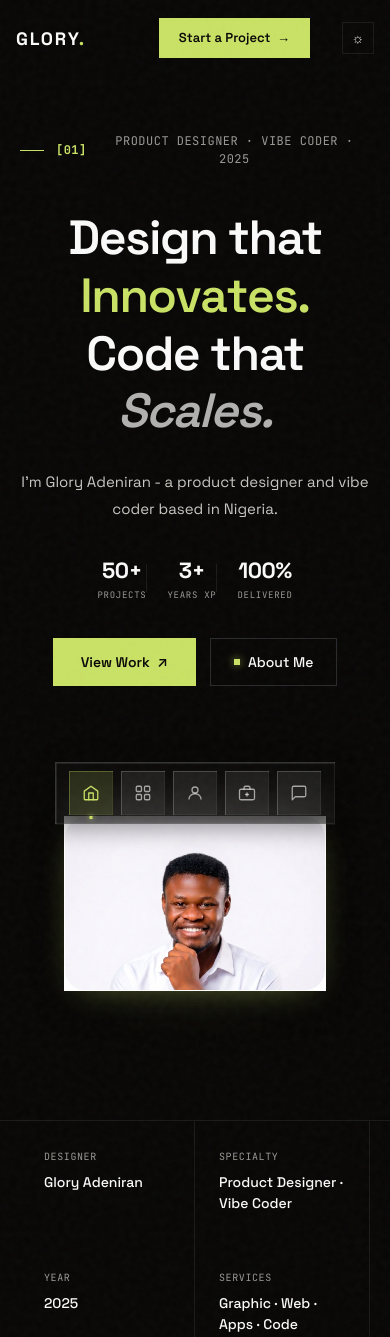
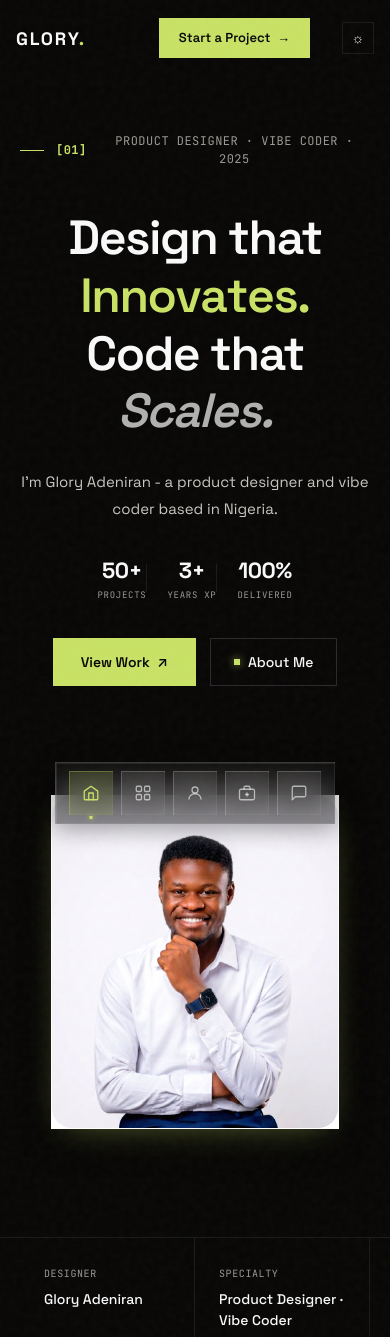
Before and after one commit to gloryade129/gloryadeniran, a Next.js app: page / in a window 390 px wide. Shown: the top 1337 px of the page. Built offline with nearby package versions, Linux system fonts and the light colour scheme; no server answers.

Commit message:
perf: enable Next.js image optimization and enlarge profile photo frame

```diff
--- a/src/app/(site)/home-client.js
+++ b/src/app/(site)/home-client.js
@@ -134,8 +134,7 @@ export default function HomeClient() {
                 alt={settingsData.profile.name}
                 fill
                 priority
-                quality={100}
-                unoptimized
+                quality={90}
                 style={{
                   objectFit: 'cover',
                   objectPosition: 'top center',
--- a/src/app/(site)/home.module.css
+++ b/src/app/(site)/home.module.css
@@ -217,8 +217,8 @@
 
 @media (max-width: 1024px) {
   .heroImage {
-    height: 60vw;
-    max-height: 480px;
+    height: 90vw;
+    max-height: 550px;
     width: 100%;
     align-self: auto;
     margin-top: 40px;
@@ -241,15 +241,22 @@
 /* Image frame — styled as a premium card container */
 .imgFrame {
   position: relative;
-  width: 82%;
-  height: 75%;
-  max-height: 520px;
+  width: 85%;
+  height: 85%;
+  max-height: 680px;
   background: #ffffff; /* matches the studio photo background */
   border: 1px solid var(--border);
   border-radius: 32px;
   padding: 12px;
   overflow: hidden;
   box-shadow: 0 12px 32px rgba(0,0,0,0.25), var(--lime-glow) 0 8px 32px -16px;
+}
+
+@media (max-width: 1024px) {
+  .imgFrame {
+    width: 90%;
+    height: 95%;
+  }
 }
 
 .imgFrame img {
```
Also changed, not shown: src/app/(site)/about/about-client.js (+3 -4 lines).
